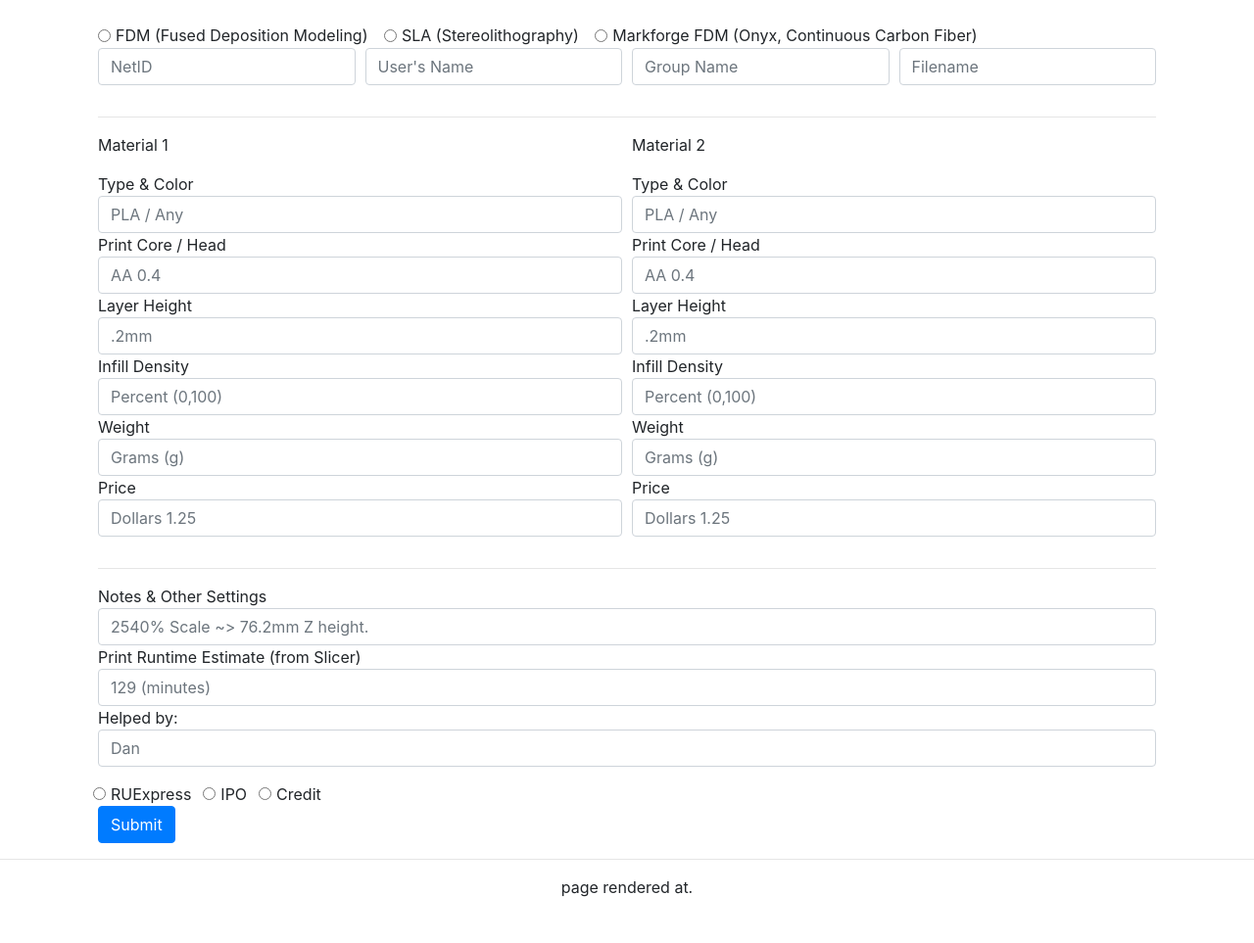
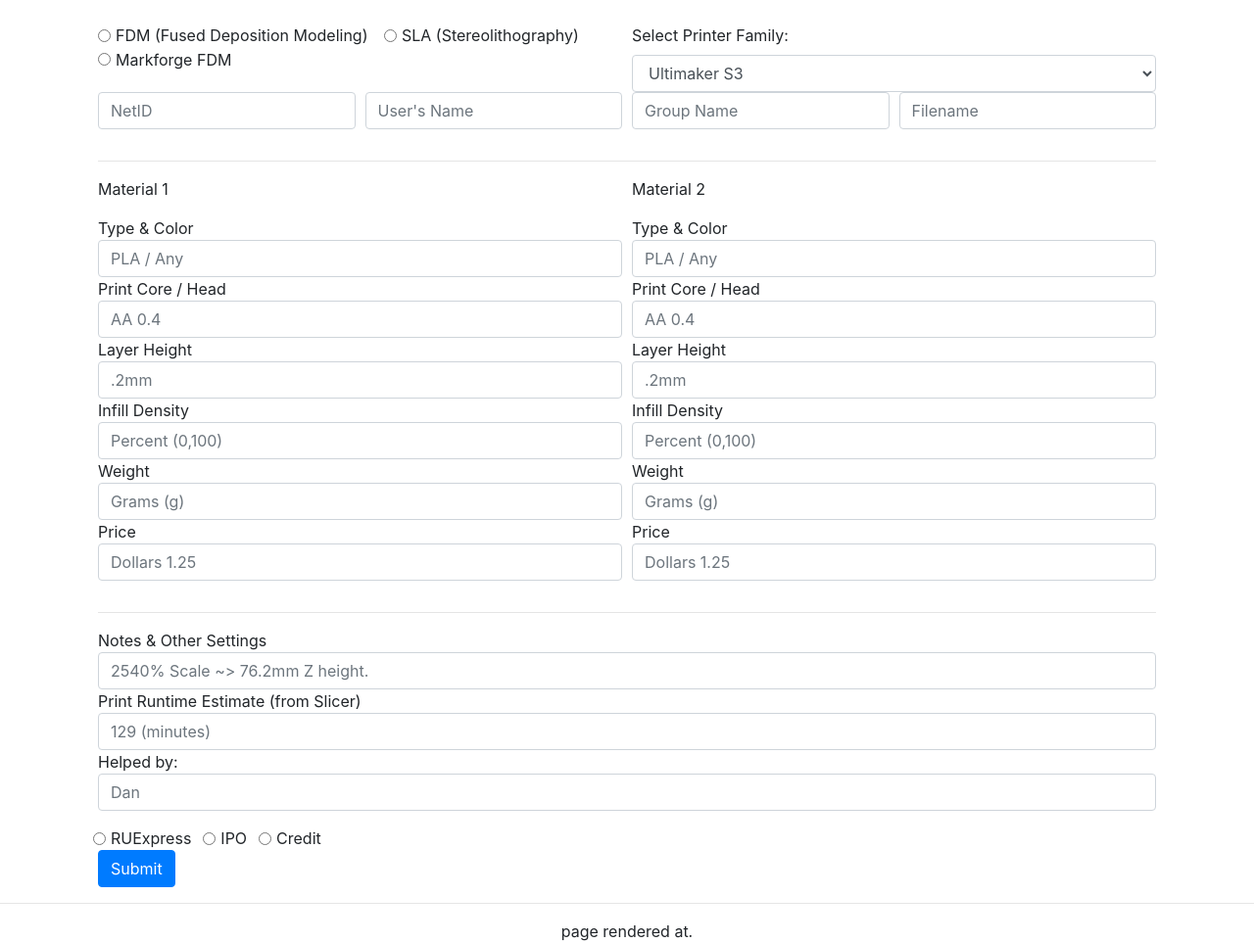
Before and after one commit to RUMakerspace/queue-manager, a Flask app: page /job in a window 1280 px wide. Shown: the part 56-1019 px from the top of the page at 98% size. Before the commit the page ends 972 px from the top, so only its background shows below. Run offline with Flask 2, Linux system fonts and the light colour scheme; some libraries are stand-ins or nearby versions.

Commit message:
Add menu dropdown with POST to console, DB layer not yet finished.

```diff
--- a/templates/new_job.html
+++ b/templates/new_job.html
@@ -6,6 +6,8 @@
 	<form action="/job/add" method="POST">
 
 	<!-- Print Type! -->
+	<div class="form-row">
+	<div class="col-sm-6">
 	<div class="form-check form-check-inline">
   		<input class="form-check-input" type="radio" name="printType" id="printIsFDM" value="fdm">
  		<label class="form-check-label" for="inlineRadio1">FDM (Fused Deposition Modeling)</label>
@@ -16,10 +18,19 @@
 	</div>
 	<div class="form-check form-check-inline">
   		<input class="form-check-input" type="radio" name="printType" id="printIsMarkforge" value="markforged">
-  		<label class="form-check-label" for="inlineRadio3">Markforge FDM (Onyx, Continuous Carbon Fiber)</label>
+  		<label class="form-check-label" for="inlineRadio3">Markforge FDM</label>
 	</div>
-
-
+	</div>
+	<!-- Printer ID! =-->
+	<div class="col-sm-6">
+	<label for="printerFamily">Select Printer Family:</label>
+		<select class="form-control" name="printerFamily" id="printerFamily">
+		<option>Ultimaker S3</option>
+		<option>Ultimaker S5</option>
+		<option>Prusa i3 MK2</option>
+		</select>
+	</div>
+	</div>
 	<!-- Row One NetID, Name, Job Name-->
 	<div class="form-row">
 		<div class="form-group col-md-3">
```
